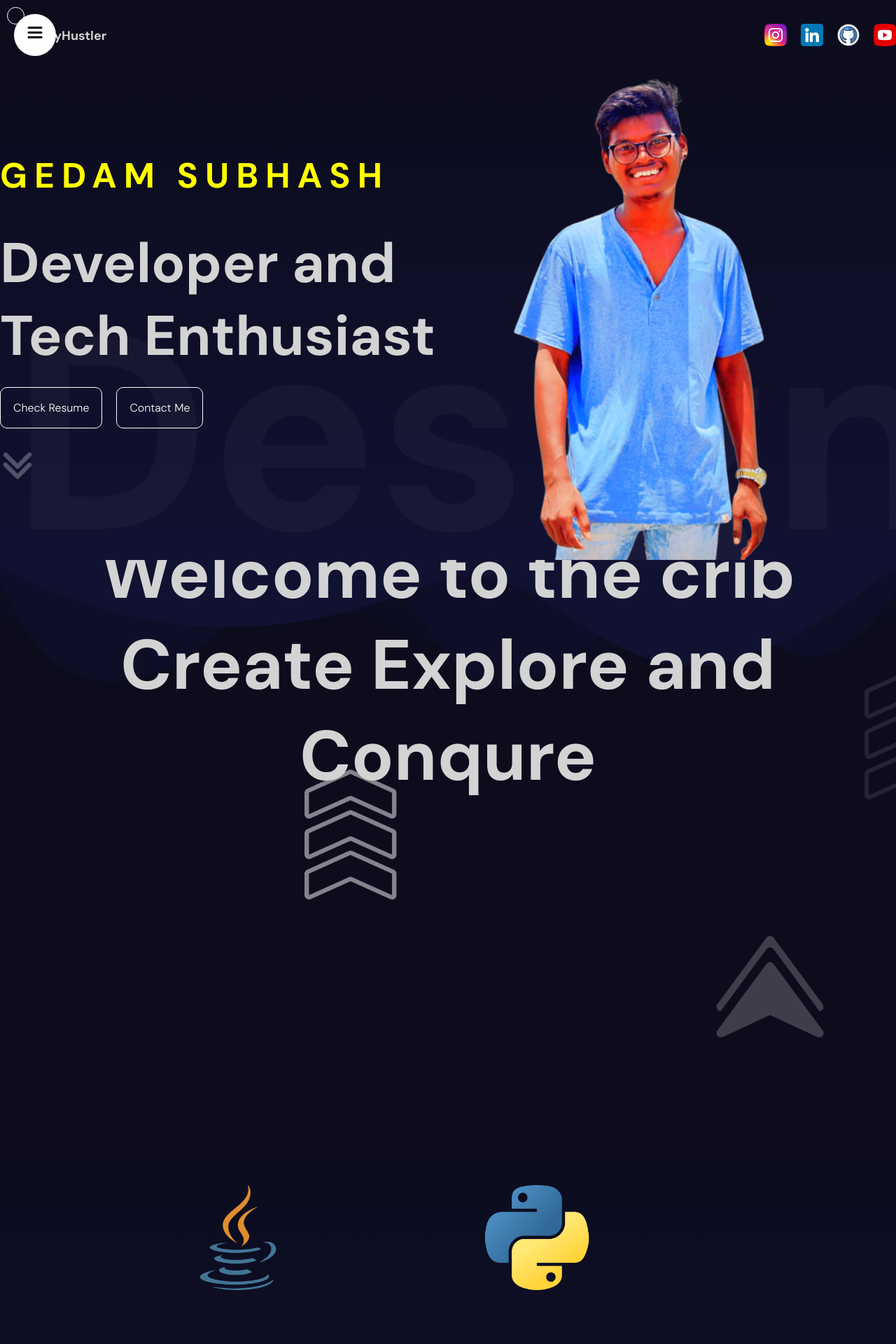
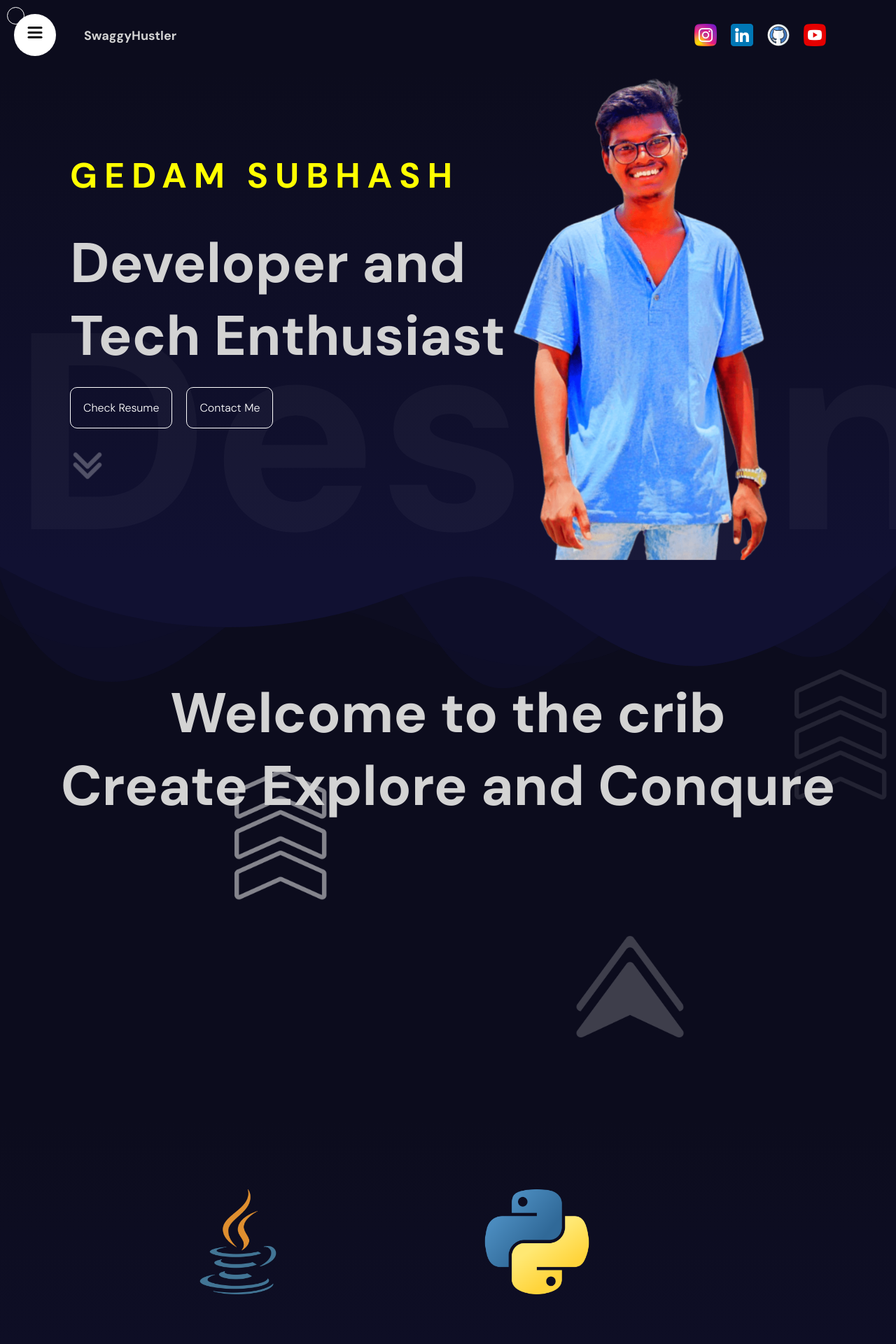
Before and after one commit to swaggyhustler/portfolio, a React (Vite) app: page / in a window 1280 px wide. Shown: the top 1920 px of the page at 70% size. Built offline with nearby package versions, Linux system fonts and the light colour scheme.

Commit message:
Modify website responsiveness for mini-desktop screens

```diff
--- a/src/app.scss
+++ b/src/app.scss
@@ -36,3 +36,8 @@ a{
         @content;
     }
 }
+@mixin mini-desktop{
+    @media (max-width: 1280px){
+        @content;
+    }
+}
--- a/src/components/contact/contact.scss
+++ b/src/components/contact/contact.scss
@@ -10,7 +10,9 @@
         width: 100%;
         padding: 10px;
         flex-direction: column;
-
+    }
+    @include mini-desktop{
+        max-width: 1080px;
     }
     .text-container{
         flex: 1;
--- a/src/components/hero/hero.scss
+++ b/src/components/hero/hero.scss
@@ -8,7 +8,9 @@
         max-width: 1366px;
         height: 100%;
         margin: auto;
-
+        @include mini-desktop{
+            max-width: 1080px;
+        }
 
         .textContainer{
             position: absolute;
--- a/src/components/navbar/Navbar.jsx
+++ b/src/components/navbar/Navbar.jsx
@@ -8,7 +8,7 @@ const Navbar=()=>{
             opacity: 1,
             scale: 1,
             y : 1,
-            transition: {type: "spring", stiffness: 400, damping: 10, staggerChildren: 0.1}
+            transition: {staggerChildren: 0.1, type: "spring", stiffness: 400, damping: 10}
         },
         hidden: {
             opacity: 0, scale: 0.5, y: -20
@@ -26,10 +26,10 @@ const Navbar=()=>{
                     SwaggyHustler
                 </motion.span>
                 <motion.div className="socials" initial="hidden" animate="visible" variants={variants}>
-                        <motion.a variants={variants} whileHover={{scale: 1.1}} href="https://www.instagram.com/swaggyhustler/"><img src="./instagram.png" alt="instagram" /></motion.a>
-                        <motion.a variants={variants} whileHover={{scale: 1.1}} href="https://www.linkedin.com/in/subhash-gedam/"><img src="./linkedin.png" alt="linkedin" /></motion.a>
-                        <motion.a variants={variants} whileHover={{scale: 1.1}} href="https://github.com/swaggyhustler"><img src="./github.png" alt="discord" /></motion.a>
-                        <motion.a variants={variants} whileHover={{scale: 1.1}} href="https://www.youtube.com/@subhashnaseer"><img src="./youtube.png" alt="youtube" /></motion.a>
+                        <motion.a variants={variants} href="https://www.instagram.com/swaggyhustler/"><motion.img whileHover={{scale: 1.1, transition:{type: "spring", stiffness: 400, damping: 10}}} src="./instagram.png" alt="instagram" /></motion.a>
+                        <motion.a variants={variants} href="https://www.linkedin.com/in/subhash-gedam/"><motion.img whileHover={{scale: 1.1, transition:{type: "spring", stiffness: 400, damping: 10}}} src="./linkedin.png" alt="linkedin" /></motion.a>
+                        <motion.a variants={variants} href="https://github.com/swaggyhustler"><motion.img whileHover={{scale: 1.1, transition:{type: "spring", stiffness: 400, damping: 10}}} src="./github.png" alt="discord" /></motion.a>
+                        <motion.a variants={variants} href="https://www.youtube.com/@subhashnaseer"><motion.img whileHover={{scale: 1.1, transition:{type: "spring", stiffness: 400, damping: 10}}} src="./youtube.png" alt="youtube" /></motion.a>
                 </motion.div>
             </div>
         </div>
--- a/src/components/navbar/navbar.scss
+++ b/src/components/navbar/navbar.scss
@@ -9,6 +9,9 @@
         justify-content: space-between;
         align-items: center;
         height: 100%;
+        @include mini-desktop{
+            max-width: 1080px;
+        }
 
         @include mobile{
             justify-content: flex-end;
--- a/src/components/parallax/parallax.scss
+++ b/src/components/parallax/parallax.scss
@@ -34,6 +34,20 @@
             left: -890px;
         }
     }
+    @include mini-desktop{
+        #arrow1{
+            left: -150px;
+        }
+        #arrow2{
+            left: -100px;
+        }
+        #arrow3{
+            left: -200px;
+        }
+        #arrow4{
+            left: -100px;
+        }
+    }
     .wrapper{
         position: absolute;
         width: 100%;
@@ -48,6 +62,9 @@
             @include mobile{
                 font-size: 40px;
             }
+            @include mini-desktop{
+                font-size: 80px;
+            }
         }
     }
 }
--- a/src/components/portfolio/portfolio.scss
+++ b/src/components/portfolio/portfolio.scss
@@ -42,6 +42,9 @@
       @include mobile{
         flex-direction: column;
       }
+      @include mini-desktop{
+        max-width: 1080px;
+      }
       .imageContainer {
         flex: 1;
         height: 50%;
@@ -54,6 +57,7 @@
           width: 100%;
           height: 100%;
           object-fit: cover;
+          border-radius: 10px;
           @include mobile{
             object-fit: contain;
           }
--- a/src/components/technologies/technologies.scss
+++ b/src/components/technologies/technologies.scss
@@ -19,6 +19,9 @@
             @include mobile{
                 font-size: 30px;
             }
+            @include mini-desktop{
+                font-size: 80px;
+            }
         }
     }
     img{
```
